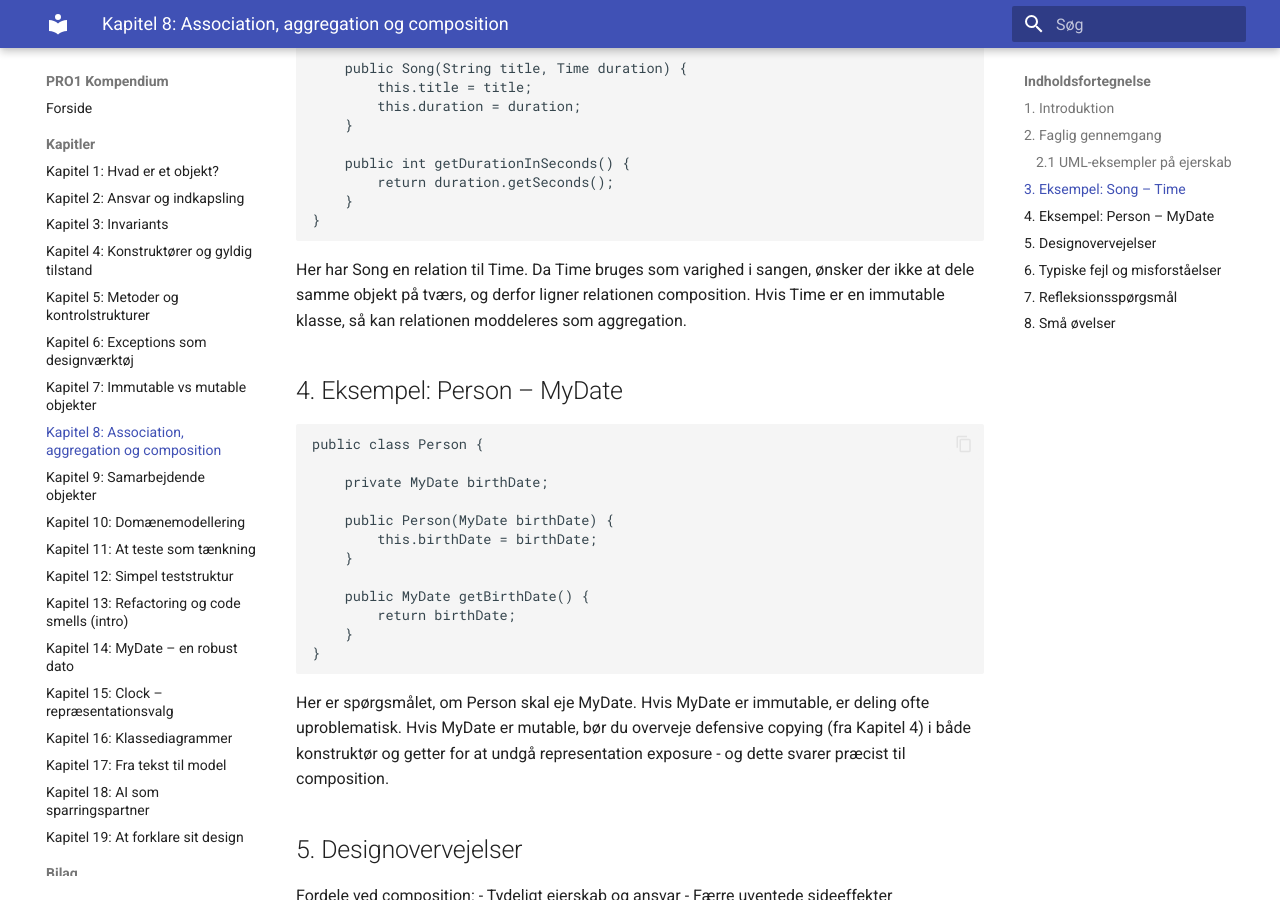
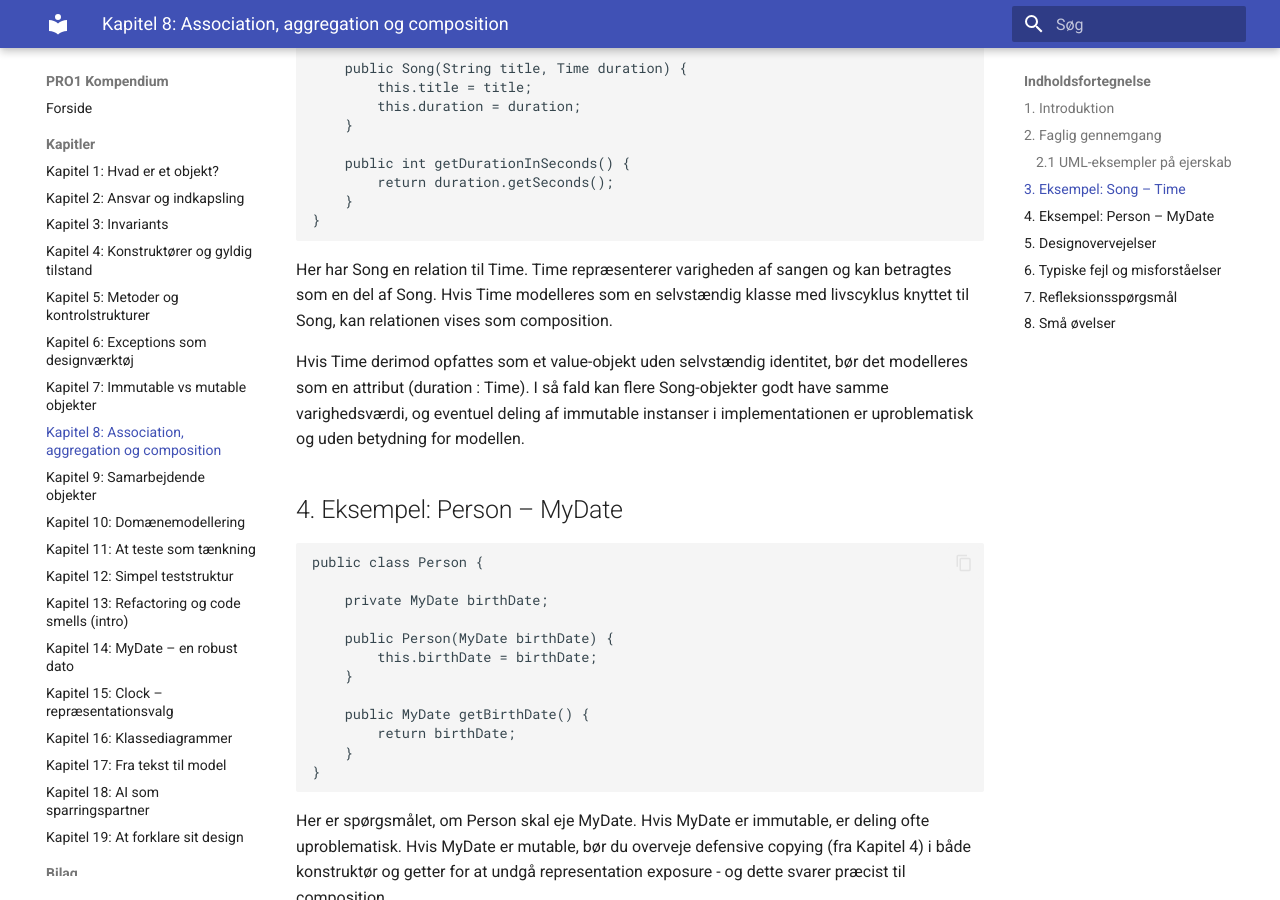
Before and after one commit to sva-via/PRO1-kompendium, an MkDocs documentation site: the page built from docs/kapitel/08.md, in a window 1280 px wide and 900 px high, scrolled down 1965 px. Built offline with MkDocs 1.6.1 and Material for MkDocs 9.7.7, drawn with Linux system fonts in a browser that asks for light colours.

Commit message:
Update explanation of Song and Time relationship
Clarified the relationship between Song and Time, emphasizing composition and aggregation based on Time's identity.

````diff
--- a/docs/kapitel/08.md
+++ b/docs/kapitel/08.md
@@ -69,7 +69,10 @@ public class Song {
     }
 }
 ```
-Her har Song en relation til Time. Da Time bruges som varighed i sangen, ønsker der ikke at dele samme objekt på tværs, og derfor ligner relationen composition. Hvis Time er en immutable klasse, så kan relationen moddeleres som aggregation.
+Her har Song en relation til Time. Time repræsenterer varigheden af sangen og kan betragtes som en del af Song. Hvis Time modelleres som en selvstændig klasse med livscyklus knyttet til Song, kan relationen vises som composition.
+
+Hvis Time derimod opfattes som et value-objekt uden selvstændig identitet, bør det modelleres som en attribut (duration : Time). I så fald kan flere Song-objekter godt have samme varighedsværdi, og eventuel deling af immutable instanser i implementationen er uproblematisk og uden betydning for modellen.
+
 
 ## 4. Eksempel: Person – MyDate
 
````
